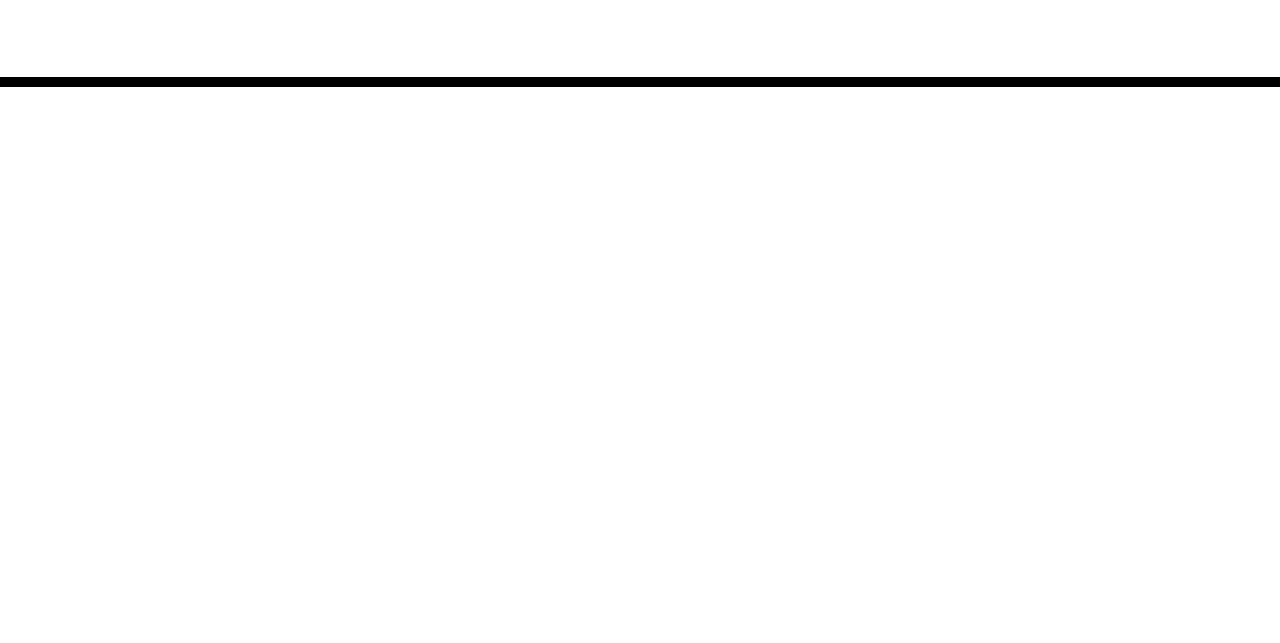
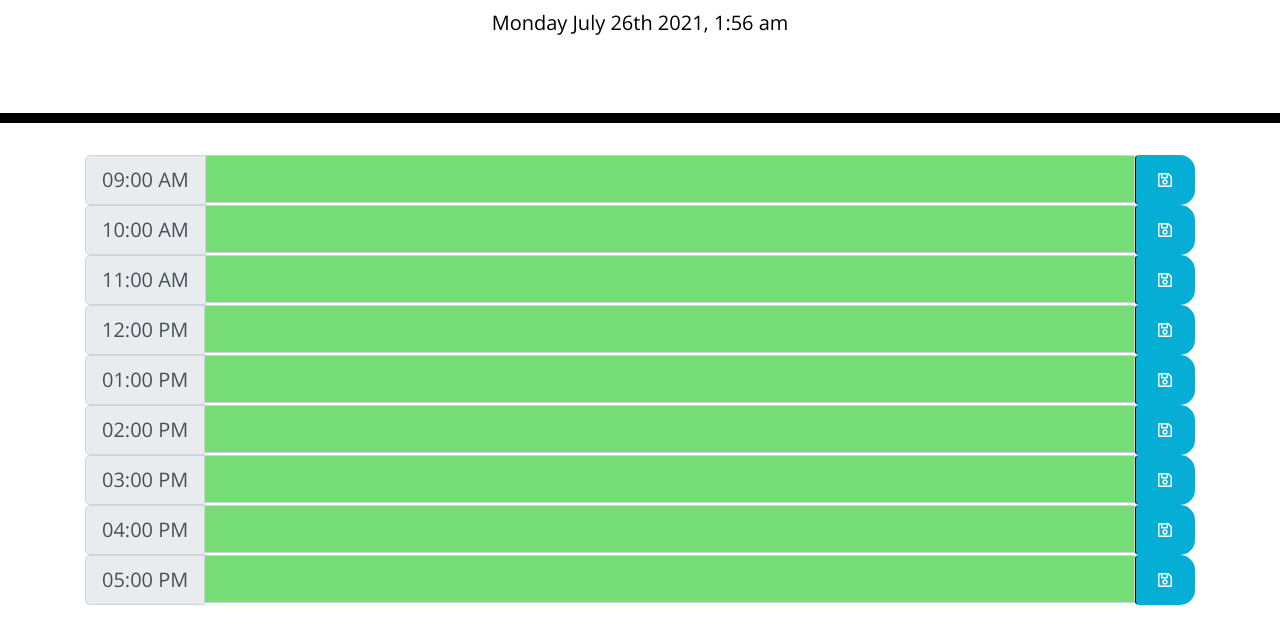
Before and after one commit to cmccray87/dayplanner, a plain HTML site: page index.html in a window 1280 px wide. Shown: the part 181-824 px from the top of the page. Before the commit the page ends 800 px from the top, so only its background shows below. Drawn offline with nearby package versions, Linux system fonts and the light colour scheme.

Commit message:
finished refactoring and created javascript

```diff
--- a/assets/css/style.css
+++ b/assets/css/style.css
@@ -69,3 +69,12 @@ textarea{
   font-size: 20px;
   transition: all .3s ease-in-out;
 }
+
+.fa-save {
+  padding: 10px;
+
+}
+
+.container {
+margin-bottom: 15%;
+}
--- /dev/null
+++ b/assets/js/script.js
@@ -0,0 +1,167 @@
+// declaration for day and time - moment
+moment(Date);
+$("#currentDay").text(moment().format('dddd MMMM Do YYYY, h:m a'));
+
+var currentTime = moment();
+currentTime = currentTime.startOf("hour");
+var beforeTime = moment().startOf('day').add(9, "hours");
+
+// timeblocks
+
+//9am
+var time9am = beforeTime.add(0, "h");
+time9am = time9am.format('hh:mm A');
+$(".block9am").text(time9am);
+
+//10am
+var time10am = beforeTime.add(1, "h");
+time10am = time10am.format('hh:mm A');
+$(".block10am").text(time10am);
+
+//11am
+var time11am = beforeTime.add(1, "h");
+time11am = time11am.format('hh:mm A');
+$(".block11am").text(time11am);
+
+//12pm
+var time12pm = beforeTime.add(1, "h");
+time12pm = time12pm.format('hh:mm A');
+$(".block12pm").text(time12pm);
+
+//1pm
+var time1pm = beforeTime.add(1, "h");
+time1pm = time1pm.format('hh:mm A');
+$(".block1pm").text(time1pm);
+
+//2pm
+var time2pm = beforeTime.add(1, "h");
+time2pm = time2pm.format('hh:mm A');
+$(".block2pm").text(time2pm);
+
+//3pm
+var time3pm = beforeTime.add(1, "h");
+time3pm = time3pm.format('hh:mm A');
+$(".block3pm").text(time3pm);
+
+//4pm
+var time4pm = beforeTime.add(1, "h");
+time4pm = time4pm.format('hh:mm A');
+$(".block4pm").text(time4pm);
+
+//5pm
+var time5pm = beforeTime.add(1, "h");
+time5pm = time5pm.format('hh:mm A');
+$(".block5pm").text(time5pm);
+
+//compare hour with current time
+function testTime() {
+    time9am = moment().startOf('day').add(9, "hours");
+    currentTime = currentTime.startOf("hour");
+    if (currentTime.isAfter(time9am)) {
+        $(".form9").addClass("past");
+    }
+    else if (currentTime.isBefore(time9am)) {
+        $(".form9").addClass("future");
+    }
+    else if (currentTime.isSame(time9am)) {
+        $(".form9").addClass("present");
+    };
+    time10am = moment().startOf('day').add(10, "hours");
+    if (currentTime.isAfter(time10am)) {
+        $(".form10").addClass("past");
+    }
+    else if (currentTime.isBefore(time10am)) {
+        $(".form10").addClass("future");
+    }
+    else if (currentTime.isSame(time10am)) {
+        $(".form10").addClass("present");
+    };
+    time11am = moment().startOf('day').add(11, "hours");
+    if (currentTime.isAfter(time11am)) {
+        $(".form11").addClass("past");
+    }
+    else if (currentTime.isBefore(time11am)) {
+        $(".form11").addClass("future");
+    }
+    else if (currentTime.isSame(time11am)) {
+        $(".form11").addClass("present");
+    };
+    time12pm = moment().startOf('day').add(12, "hours");
+    if (currentTime.isAfter(time12pm)) {
+        $(".form12").addClass("past");
+    }
+    else if (currentTime.isBefore(time12pm)) {
+        $(".form12").addClass("future");
+    }
+    else if (currentTime.isSame(time12pm)) {
+        $(".form12").addClass("present");
+    };
+    time1pm = moment().startOf('day').add(13, "hours");
+    if (currentTime.isAfter(time1pm)) {
+        $(".form1").addClass("past");
+    }
+    else if (currentTime.isBefore(time1pm)) {
+        $(".form1").addClass("future");
+    }
+    else if (currentTime.isSame(time1pm)) {
+        $(".form1").addClass("present");
+    };
+    time2pm = moment().startOf('day').add(14, "hours");
+    if (currentTime.isAfter(time2pm)) {
+        $(".form2").addClass("past");
+    }
+    else if (currentTime.isBefore(time2pm)) {
+        $(".form2").addClass("future");
+    }
+    else if (currentTime.isSame(time2pm)) {
+        $(".form2").addClass("present");
+    };
+    time3pm = moment().startOf('day').add(15, "hours");
+    if (currentTime.isAfter(time3pm)) {
+        $(".form3").addClass("past");
+    }
+    else if (currentTime.isBefore(time3pm)) {
+        $(".form3").addClass("future");
+    }
+    else if (currentTime.isSame(time3pm)) {
+        $(".form3").addClass("present");
+    };
+    time4pm = moment().startOf('day').add(16, "hours");
+    if (currentTime.isAfter(time4pm)) {
+        $(".form4").addClass("past");
+    }
+    else if (currentTime.isBefore(time4pm)) {
+        $(".form4").addClass("future");
+    }
+    else if (currentTime.isSame(time4pm)) {
+        $(".form4").addClass("present");
+    };
+    time5pm = moment().startOf('day').add(17, "hours");
+    if (currentTime.isAfter(time5pm)) {
+        $(".form5").addClass("past");
+    }
+    else if (currentTime.isBefore(time5pm)) {
+        $(".form5").addClass("future");
+    }
+    else if (currentTime.isSame(time5pm)) {
+        $(".form5").addClass("present");
+    };
+}
+testTime();
+// Loops through input area to get item from local storage
+var x = [9, 10, 11, 12, 1, 2, 3, 4, 5];
+// Test loop:
+for (var i = 0; i < x.length; i++) {
+    var dataHour = localStorage.getItem(x[i]);
+    // form - control
+    $(".form" + x[i]).val(dataHour);
+}
+// Event listener to save to local stroage
+$(".saveBtn").click(function () {
+    event.preventDefault();
+    var formValue = $(this).siblings(".form-control").val();
+    console.log("This worked");
+    var listItem = $(this).parent().data("hour");
+
+    localStorage.setItem(listItem, formValue);
+});
--- a/index.html
+++ b/index.html
@@ -1,5 +1,6 @@
 <!DOCTYPE html>
 <html lang="en">
+
   <head>
     <meta charset="UTF-8" />
     <meta name="viewport" content="width=device-width, initial-scale=1.0" />
@@ -29,10 +30,91 @@
       <p id="currentDay" class="lead"></p>
     </header>
     <div class="container">
-      <!-- Timeblocks go here -->
+        <!-- 9AM timeblocks -->
+        <div class="input-group input-group-lg" data-hour="9">
+            <div class="input-group-prepend">
+                <span class="input-group-text time-block block9am"></span>
+            </div>
+            <input type="text" class="form-control form9" aria-label="large">
+            <button class="btn saveBtn"><i class="far fa-save"></i></button>
+        </div>
+
+        <!-- 10AM timeblocks -->
+        <div class="input-group input-group-lg" data-hour="10">
+            <div class="input-group-prepend">
+                <span class="input-group-text time-block block10am"></span>
+            </div>
+            <input type="text" class="form-control form10" aria-label="large">
+            <button class="btn saveBtn"><i class="far fa-save"></i></button>
+        </div>
+
+        <!-- 11AM timeblocks -->
+        <div class="input-group input-group-lg" data-hour="11">
+            <div class="input-group-prepend">
+                <span class="input-group-text time-block block11am"></span>
+            </div>
+            <input type="text" class="form-control form11" aria-label="large">
+            <button class="btn saveBtn"><i class="far fa-save"></i></button>
+        </div>
+
+        <!-- 12AM timeblocks -->
+        <div class="input-group input-group-lg" data-hour="12">
+            <div class="input-group-prepend">
+                <span class="input-group-text time-block block12pm"></span>
+            </div>
+            <input type="text" class="form-control form12" aria-label="large">
+            <button class="btn saveBtn"><i class="far fa-save"></i></button>
+        </div>
+
+        <!-- 1PM timeblocks -->
+        <div class="input-group input-group-lg" data-hour="1">
+            <div class="input-group-prepend">
+                <span class="input-group-text time-block block1pm"></span>
+            </div>
+            <input type="text" class="form-control form1" aria-label="large">
+            <button class="btn saveBtn"><i class="far fa-save"></i></button>
+        </div>
+
+        <!-- 2PM timeblocks -->
+        <div class="input-group input-group-lg" data-hour="2">
+            <div class="input-group-prepend">
+                <span class="input-group-text time-block block2pm"></span>
+            </div>
+            <input type="text" class="form-control form2" aria-label="large">
+            <button class="btn saveBtn"><i class="far fa-save"></i></button>
+        </div>
+
+        <!-- 3PM timeblocks -->
+        <div class="input-group input-group-lg" data-hour="3">
+            <div class="input-group-prepend">
+                <span class="input-group-text time-block block3pm"></span>
+            </div>
+            <input type="text" class="form-control form3" aria-label="large">
+            <button class="btn saveBtn"><i class="far fa-save"></i></button>
+        </div>
+
+        <!-- 4PM timeblocks -->
+        <div class="input-group input-group-lg" data-hour="4">
+            <div class="input-group-prepend">
+                <span class="input-group-text time-block block4pm"></span>
+            </div>
+            <input type="text" class="form-control form4" aria-label="large">
+            <button class="btn saveBtn"><i class="far fa-save"></i></button>
+        </div>
+
+        <!-- 5PM timeblocks -->
+        <div class="input-group input-group-lg" data-hour="5">
+            <div class="input-group-prepend">
+                <span class="input-group-text time-block block5pm"></span>
+            </div>
+            <input type="text" class="form-control form5" aria-label="large">
+            <button class="btn saveBtn"><i class="far fa-save"></i></button>
+        </div>
+
     </div>
 
     <script src="https://code.jquery.com/jquery-3.4.1.min.js"></script>
     <script src="https://cdnjs.cloudflare.com/ajax/libs/moment.js/2.24.0/moment.min.js"></script>
+    <script src="assets/js/script.js"></script>
   </body>
 </html>
```
